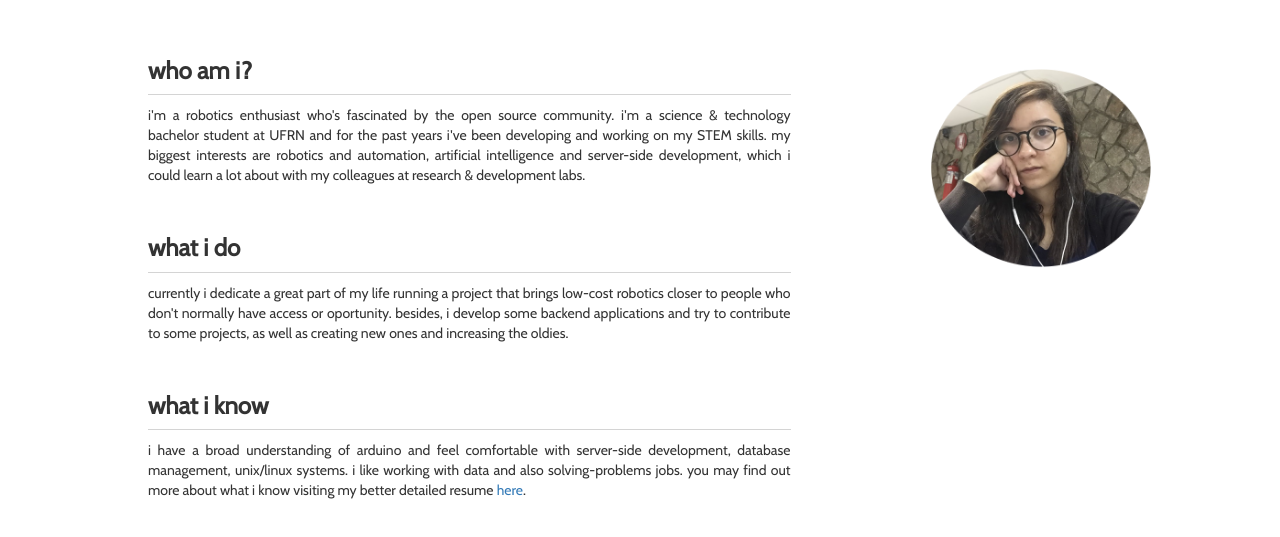
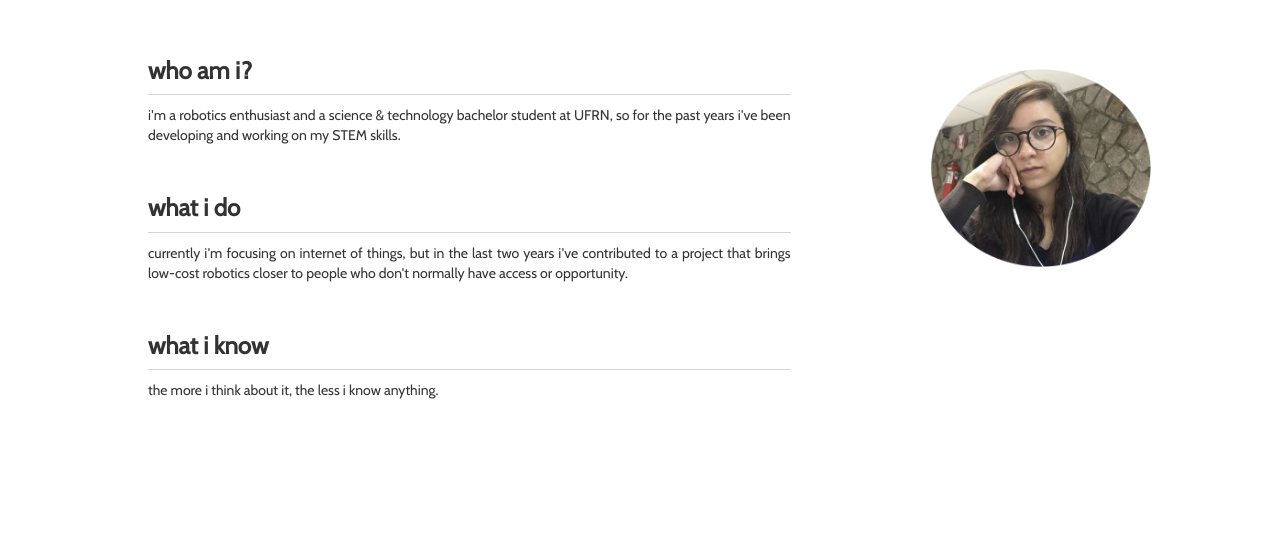
Before and after one commit to brendacq/brendacq.github.io, a plain HTML site: page index.html in a window 1280 px wide. Shown: the part 57-594 px from the top of the page. Drawn offline with nearby package versions, Linux system fonts and the light colour scheme.

Commit message:
sep/2020

```diff
--- a/index.html
+++ b/index.html
@@ -32,21 +32,17 @@
             <div class="col-sm-7">
                 <h3>who am i?</h3>
                 <p>
-                    i'm a robotics enthusiast who's fascinated by the open source community. i'm a science & technology bachelor student at UFRN and for the past years i've been developing and working on my STEM skills. my biggest interests are robotics and automation, artificial
-                    intelligence and server-side development, which i could learn a lot about with my colleagues at research & development labs.
+                    i'm a robotics enthusiast and a science & technology bachelor student at UFRN, so for the past years i've been developing and working on my STEM skills.
                 </p>
                 <br>
                 <h3>what i do</h3>
                 <p>
-                    currently i dedicate a great part of my life running a project that brings low-cost robotics closer to people who don't normally have access or oportunity. besides, i develop some backend applications and try to contribute to some projects, as well as
-                    creating new ones and increasing the oldies.
+                    currently i'm focusing on internet of things, but in the last two years i've contributed to a project that brings low-cost robotics closer to people who don't normally have access or opportunity.
                 </p>
                 <br>
                 <h3>what i know</h3>
                 <p>
-                    i have a broad understanding of arduino and feel comfortable with server-side development, database management, unix/linux systems. i like working with data and also solving-problems jobs. you may find out more about what i know visiting my
-                    <!--<a href="https://github.com/brendacq" target="_blank">github</a> and you can check my--> better detailed resume
-                    <a href="https://docs.google.com/document/d/1B1BwuQnHhYrFmzs6UBRUEGWk1_F9LzDF3nJTTQ7MSQ4/edit?usp=sharing" target="_blank">here</a>.
+                    the more i think about it, the less i know anything.
                 </p>
             </div>
             <div class="col-sm-4 text-center">
```
